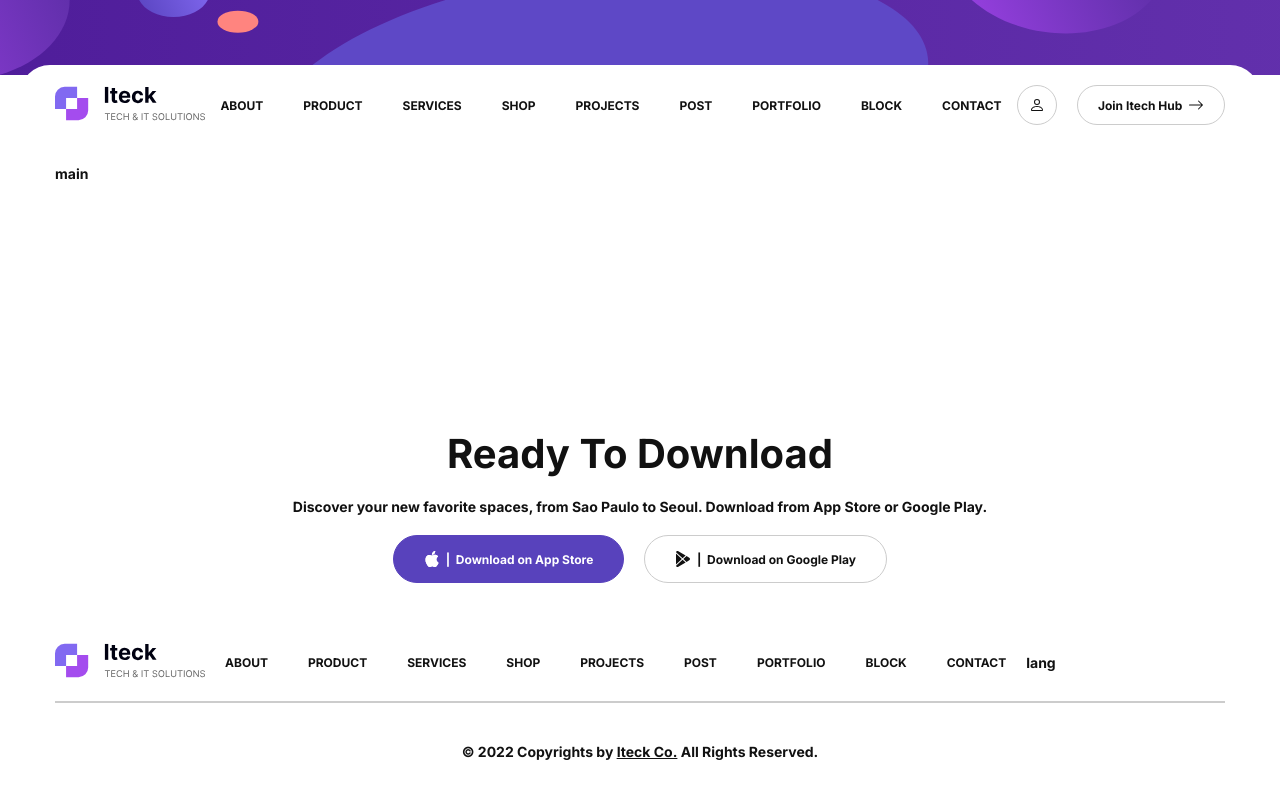
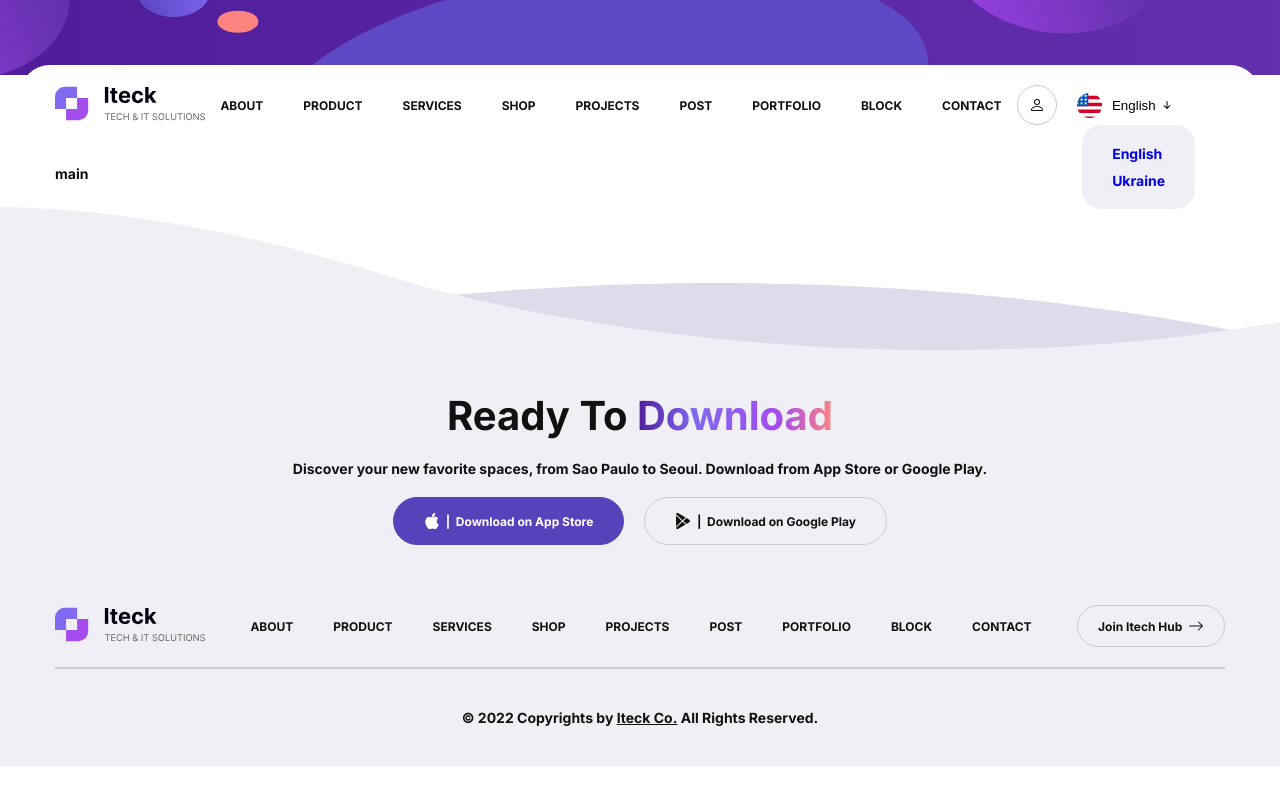
Before and after one commit to izhuk5/Itech, a website built with Vite: page index.html in a window 1280 px wide. Built offline with nearby package versions, Linux system fonts and the light colour scheme.

Commit message:
new changes

```diff
--- a/index.html
+++ b/index.html
@@ -11,7 +11,7 @@
     <div class="top-banner"></div>
     <header>
       <div class="container header__container">
-        <a href="#"><img class="logo" src="./assets/logo.svg" alt="logo" /></a>
+        <a href="#"><img class="logo" src="./assets/images/initial/logo.svg" alt="logo" /></a>
         <nav class="navigation">
           <ul>
             <li><a class="link" href="pages/about/index.html">About</a></li>
@@ -40,22 +40,27 @@
               />
             </svg>
           </button>
-          <button class="button">
-            Join Itech Hub&nbsp;&nbsp;
+          <button class="header__lang">
+            <img src="/assets/images/initial/english.svg" alt="English language" />
+            English&nbsp;
             <svg
               xmlns="http://www.w3.org/2000/svg"
               width="16"
               height="16"
               fill="currentColor"
-              class="bi bi-arrow-right"
+              class="bi bi-arrow-down-short"
               viewBox="0 0 16 16"
             >
               <path
                 fill-rule="evenodd"
-                d="M1 8a.5.5 0 0 1 .5-.5h11.793l-3.147-3.146a.5.5 0 0 1 .708-.708l4 4a.5.5 0 0 1 0 .708l-4 4a.5.5 0 0 1-.708-.708L13.293 8.5H1.5A.5.5 0 0 1 1 8z"
+                d="M8 4a.5.5 0 0 1 .5.5v5.793l2.146-2.147a.5.5 0 0 1 .708.708l-3 3a.5.5 0 0 1-.708 0l-3-3a.5.5 0 1 1 .708-.708L7.5 10.293V4.5A.5.5 0 0 1 8 4z"
               />
             </svg>
           </button>
+          <div class="header__langs">
+            <a href="#">English</a>
+            <a href="#">Ukraine</a>
+          </div>
         </div>
       </div>
     </header>
@@ -63,6 +68,7 @@
       <div class="container">main</div>
     </main>
     <footer>
+      <div class="footer__wave"></div>
       <div class="container footer__container">
         <div class="footer__top">
           <p class="text_biggest">Ready To <span class="text_gradient">Download</span></p>
@@ -111,7 +117,7 @@
           </div>
         </div>
         <div class="footer__center">
-          <a href="#"><img class="logo" src="./assets/logo.svg" alt="logo" /></a>
+          <a href="#"><img class="logo" src="./assets/images/initial/logo.svg" alt="logo" /></a>
           <nav class="navigation">
             <ul>
               <li><a class="link" href="pages/about/index.html">About</a></li>
@@ -125,7 +131,22 @@
               <li><a class="link" href="pages/contact/index.html">Contact</a></li>
             </ul>
           </nav>
-          <div class="footer__language">lang</div>
+          <a href="pages/contact/index.html" class="button">
+            Join Itech Hub&nbsp;&nbsp;
+            <svg
+              xmlns="http://www.w3.org/2000/svg"
+              width="16"
+              height="16"
+              fill="currentColor"
+              class="bi bi-arrow-right"
+              viewBox="0 0 16 16"
+            >
+              <path
+                fill-rule="evenodd"
+                d="M1 8a.5.5 0 0 1 .5-.5h11.793l-3.147-3.146a.5.5 0 0 1 .708-.708l4 4a.5.5 0 0 1 0 .708l-4 4a.5.5 0 0 1-.708-.708L13.293 8.5H1.5A.5.5 0 0 1 1 8z"
+              />
+            </svg>
+          </a>
         </div>
         <div class="footer__bottom">
           © 2022 Copyrights by <a href="#" class="link">Iteck Co.</a> All Rights Reserved.
--- a/styles/colors.scss
+++ b/styles/colors.scss
@@ -2,5 +2,6 @@
   --black-color: #111;
   --grey-color: #ccc;
   --white-color: #fff;
+  --cream-color: #f0eff5;
   --violet-color: #5842bc;
 }
--- a/styles/footer.scss
+++ b/styles/footer.scss
@@ -1,5 +1,33 @@
 footer {
-  margin-top: auto;
+  position: relative;
+  margin-top: 169px;
+  background-color: var(--cream-color);
+}
+
+.footer__wave {
+  position: absolute;
+  top: -169px;
+  left: 0;
+  right: 0;
+  width: 100%;
+  height: 269px;
+  background-image: url("./../assets/images/initial/footer_wave.svg");
+  background-repeat: no-repeat;
+  background-size: cover;
+  background-position: center;
+  z-index: -1;
+
+  animation: wave 2s ease-in-out infinite alternate both;
+
+  // @keyframes wave {
+  //   0% {
+  //     transform: rotate(1deg) scaleX(-1);
+  //   }
+
+  //   100% {
+  //     transform: rotate(-1deg) scaleX(-1);
+  //   }
+  // }
 }
 
 .footer__container {
--- a/styles/header.scss
+++ b/styles/header.scss
@@ -1,7 +1,7 @@
 .top-banner {
   width: 100%;
   height: 75px;
-  background-image: url("./../assets/top_nav_background.svg");
+  background-image: url("./../assets/images/initial/top_nav_background.svg");
   background-position: center;
   background-repeat: no-repeat;
   background-size: cover;
@@ -24,9 +24,45 @@ header {
   }
 
   .header__buttons {
+    position: relative;
     width: 208px;
     display: flex;
+    align-items: center;
     gap: var(--gap);
+  }
+
+  .header__lang {
+    display: flex;
+    align-items: center;
+    cursor: pointer;
+
+    img {
+      padding-right: 10px;
+      height: 25px;
+      width: 25px;
+    }
+  }
+
+  .header__langs {
+    position: absolute;
+    top: 40px;
+    right: 30px;
+    display: flex;
+    flex-direction: column;
+    align-items: flex-start;
+
+    background-color: var(--cream-color);
+    padding: 15px 0;
+    border-radius: 20px;
+
+    a {
+      width: 100%;
+      padding: 5px 30px;
+
+      &:hover {
+        background-color: var(--white-color);
+      }
+    }
   }
 }
 
--- a/styles/text.scss
+++ b/styles/text.scss
@@ -2,4 +2,18 @@
   &_biggest {
     font: var(--biggest-font);
   }
+
+  &_gradient {
+    background-clip: text;
+    -webkit-background-clip: text;
+    -webkit-text-fill-color: transparent;
+    background-image: linear-gradient(
+      to right,
+      #501e9c 0%,
+      #8169f1 30%,
+      #8169f1 30%,
+      #a44cee 73%,
+      #ff847f 100%
+    );
+  }
 }
```
Also changed, not shown: assets/images/initial/english.svg (added), assets/images/initial/footer_wave.svg (added), assets/images/initial/logo.svg (added), assets/images/initial/top_nav_background.svg (renamed from assets/top_nav_background.svg).
